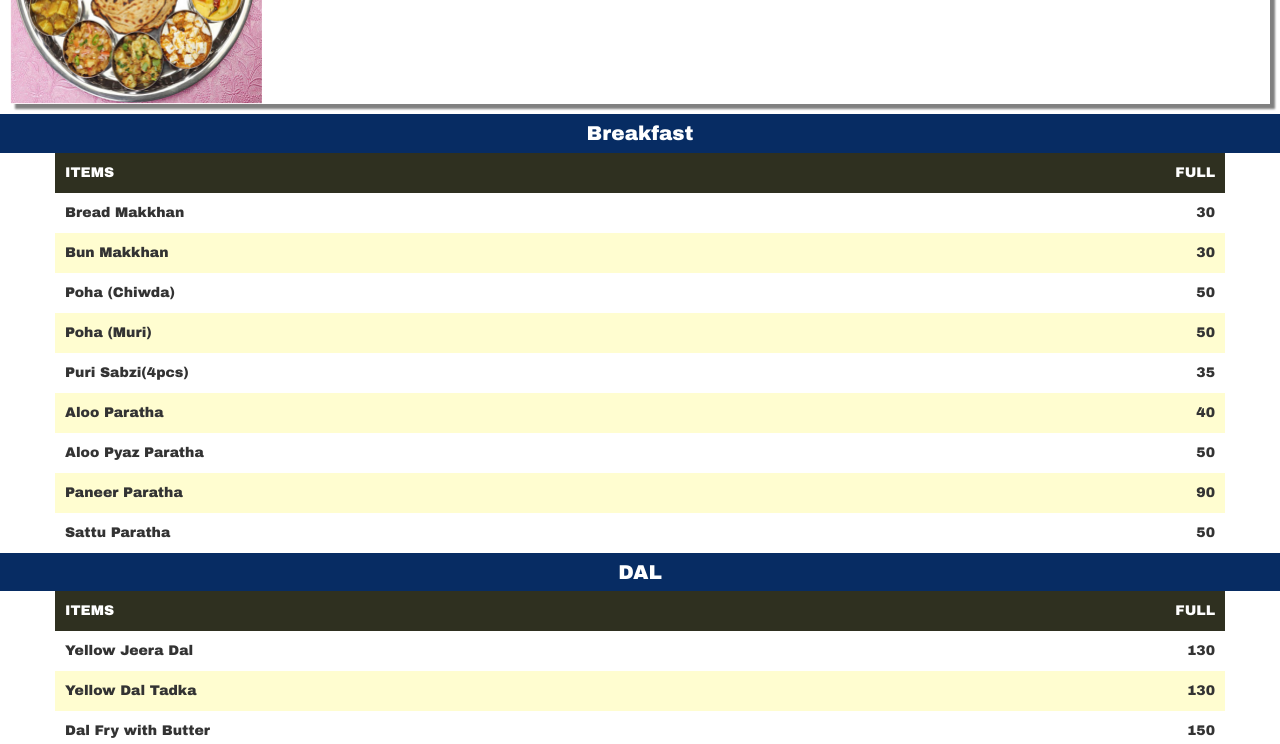
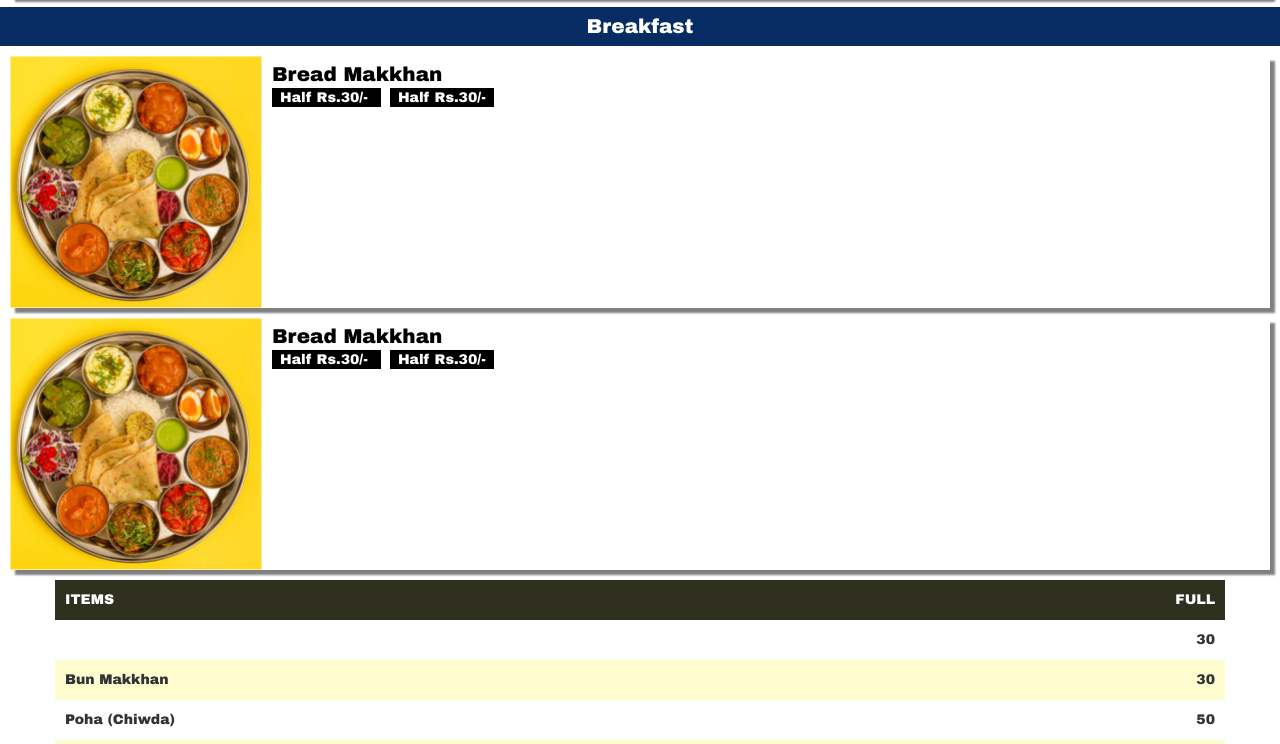
Before and after one commit to vmakertech/qrmenu, a plain HTML site: page index.html in a window 1280 px wide. Shown: the part 1345-2089 px from the top of the page. Drawn offline with nearby package versions, Linux system fonts and the light colour scheme.

Commit message:
Add files via upload

```diff
--- a/index.html
+++ b/index.html
@@ -155,6 +155,7 @@ a
 }
 .font18{
   font-size: 20px;
+  color: black;
 }
 </style>
 
@@ -178,10 +179,11 @@ a
  <!-- Topbar End -->
 
  <!-- logo  -->
-  <div class="container" style="padding: 20px;">
-    <img src="logo.png" style="width:100%; height: auto;">
+  <div class="container" style="padding: 10px;">
+    <img src="logo.png" style="width:70%; height: auto;">
   </div>
  <!--  logo end  -->
+
   <div class="container-fluid" style="align-items: center; text-align: center; background-color:#072C63; color: white; padding-bottom: 5px; ">
     </div>
 
@@ -289,17 +291,65 @@ a
 
 
 
- <!--items--->
+ <!--breakfast--->
 
    <div id="Breakfast" class="container-fluid"  style="background-color: #072C63; padding: 5px; text-align: center; color: white; font-size: 20px;">
   Breakfast</div>
+<!------------->
+  <div class="container-fluid boxshadow">
+    <div class="row">
+        <div class="column20">
+            <img src="f1.png" style="width:100%; height: auto;">
+        </div>
+        <div class="column80">
+          <div style="padding-left: 10px; padding-top: 4px;">
+            <p>
+              <span>
+                <b class="font18">Bread Makkhan</b>
+              </span><br>
+              <span style="background-color: black; color: white; padding: 2px; padding-left: 8px; padding-right: 8px;">
+                Half Rs.30/-
+              </span> &nbsp;
+              <span style="background-color: black; color: white; padding: 2px; padding-left: 8px; padding-right: 8px;">
+                Half Rs.30/-
+              </span>
+            </p>
+          </div>
+        </div>
+    </div>
+ </div>
+ <!------------->
+ <!------------->
+  <div class="container-fluid boxshadow">
+    <div class="row">
+        <div class="column20">
+            <img src="f1.png" style="width:100%; height: auto;">
+        </div>
+        <div class="column80">
+          <div style="padding-left: 10px; padding-top: 4px;">
+            <p>
+              <span>
+                <b class="font18">Bread Makkhan</b>
+              </span><br>
+              <span style="background-color: black; color: white; padding: 2px; padding-left: 8px; padding-right: 8px;">
+                Half Rs.30/-
+              </span> &nbsp;
+              <span style="background-color: black; color: white; padding: 2px; padding-left: 8px; padding-right: 8px;">
+                Half Rs.30/-
+              </span>
+            </p>
+          </div>
+        </div>
+    </div>
+ </div>
+ <!------------->
 
 <div class="container-fluid">
     <div class="container tbcont1" style="background-color: #2f3020; color: white;"><table style="width: 100%;">
   <tr><td>ITEMS</td><td class="alignRight">FULL</td></tr></table></div>
 
   <div class="container tbcont1"><table style="width: 100%;">
-  <tr><td>Bread Makkhan</td><td class="alignRight"><b>30</b></td></tr></table></div>
+  <tr><td></td><td class="alignRight"><b>30</b></td></tr></table></div>
 
     <div class="container tbcont2"><table style="width: 100%;">
   <tr><td>Bun Makkhan</td><td class="alignRight"><b>30</b></td></tr></table></div>
```
